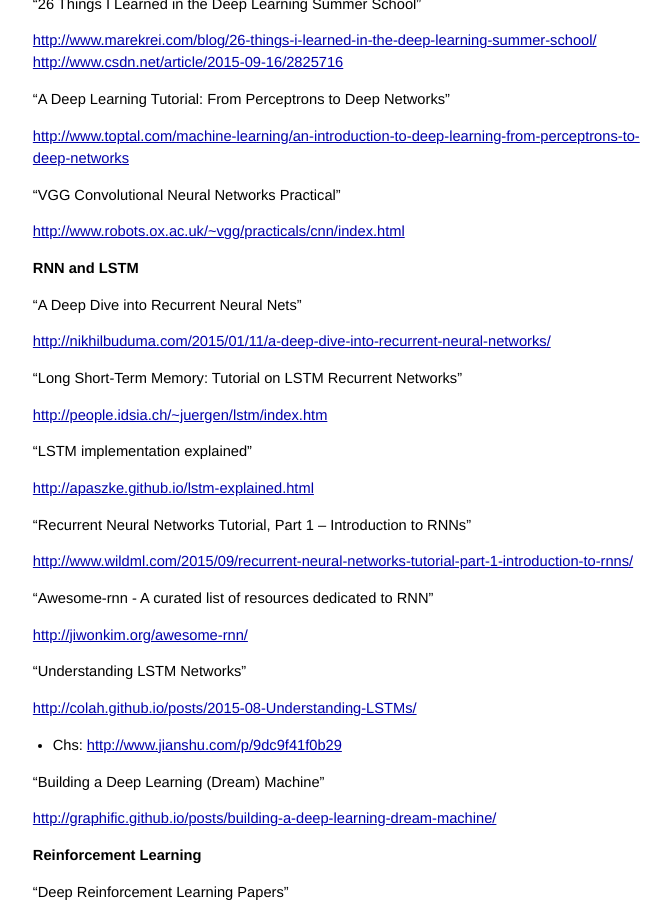
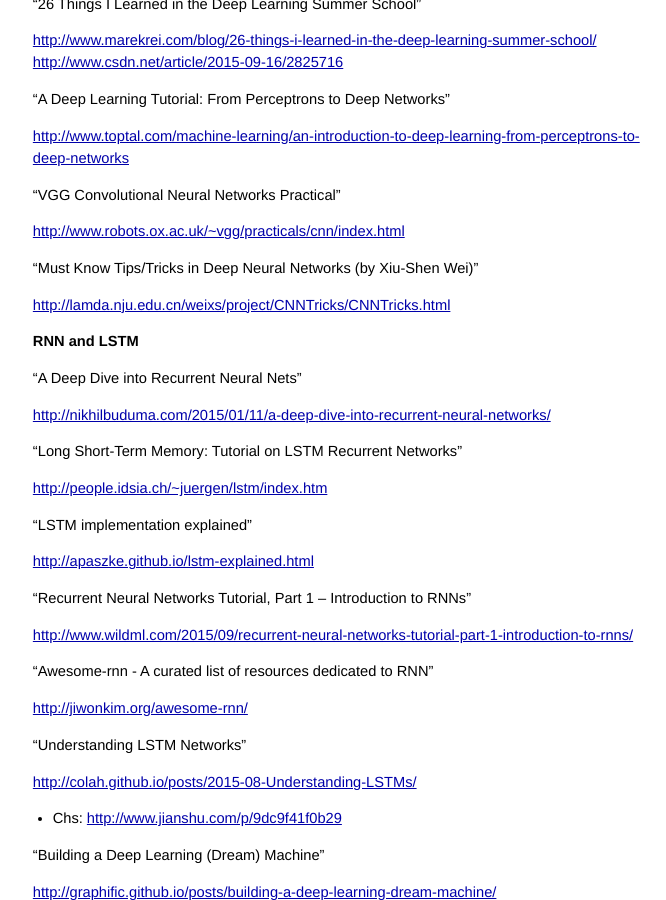
Before and after one commit to handong1587/handong1587.github.io, a Jekyll site: the page built from _posts/deep_learning/2015-07-01-useful-blogs.md, in a window 1280 px wide and 900 px high, scrolled down 1328 px. Shown: the whole window, without its empty margins (299-965 px from the left). Built offline with Jekyll 4.4.1, drawn with Linux system fonts in a browser that asks for light colours; Markdown is read by kramdown in place of the engine named in the settings; comment, search, counter and statistics services are not loaded.

Commit message:
update md

```diff
--- a/_posts/deep_learning/2015-07-01-useful-blogs.md
+++ b/_posts/deep_learning/2015-07-01-useful-blogs.md
@@ -80,6 +80,10 @@
 
 [http://www.robots.ox.ac.uk/~vgg/practicals/cnn/index.html](http://www.robots.ox.ac.uk/~vgg/practicals/cnn/index.html)
 
+"Must Know Tips/Tricks in Deep Neural Networks (by Xiu-Shen Wei)"
+
+[http://lamda.nju.edu.cn/weixs/project/CNNTricks/CNNTricks.html](http://lamda.nju.edu.cn/weixs/project/CNNTricks/CNNTricks.html)
+
 # RNN and LSTM
 
 "A Deep Dive into Recurrent Neural Nets"
```
